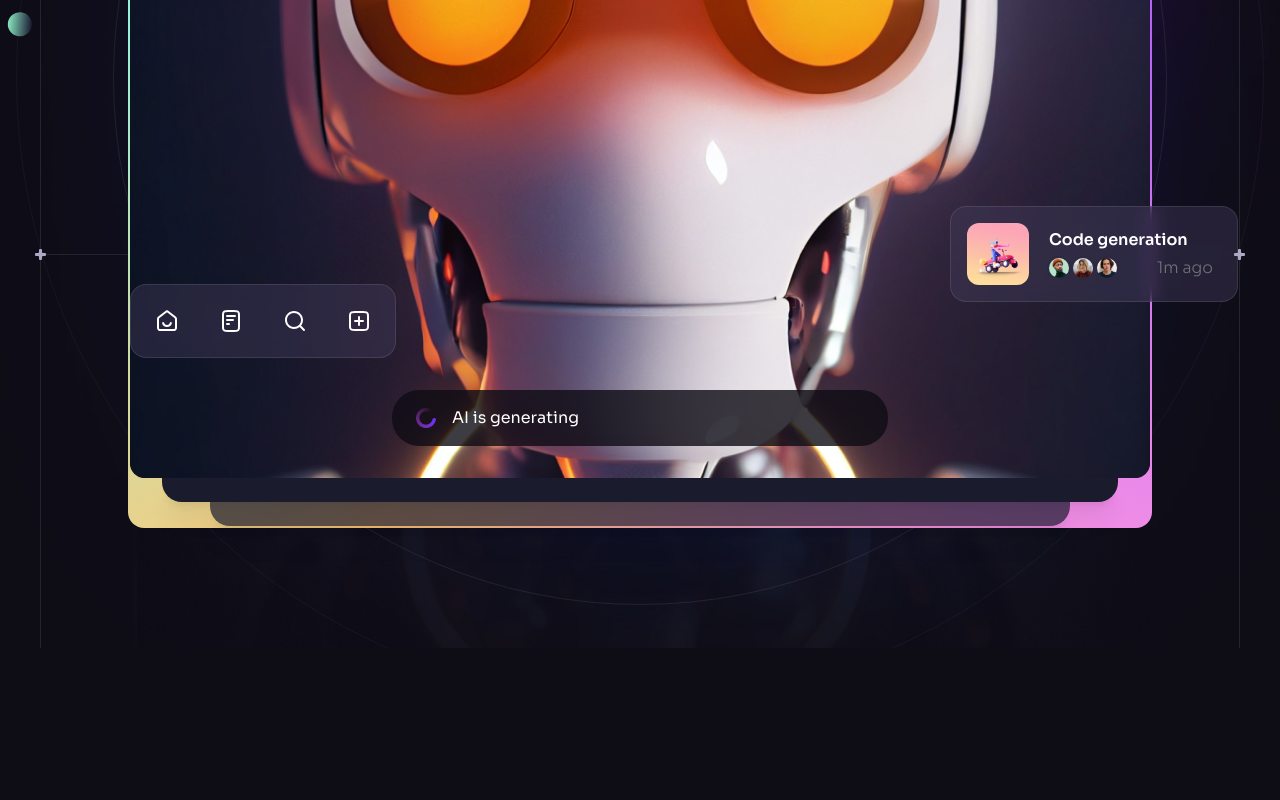
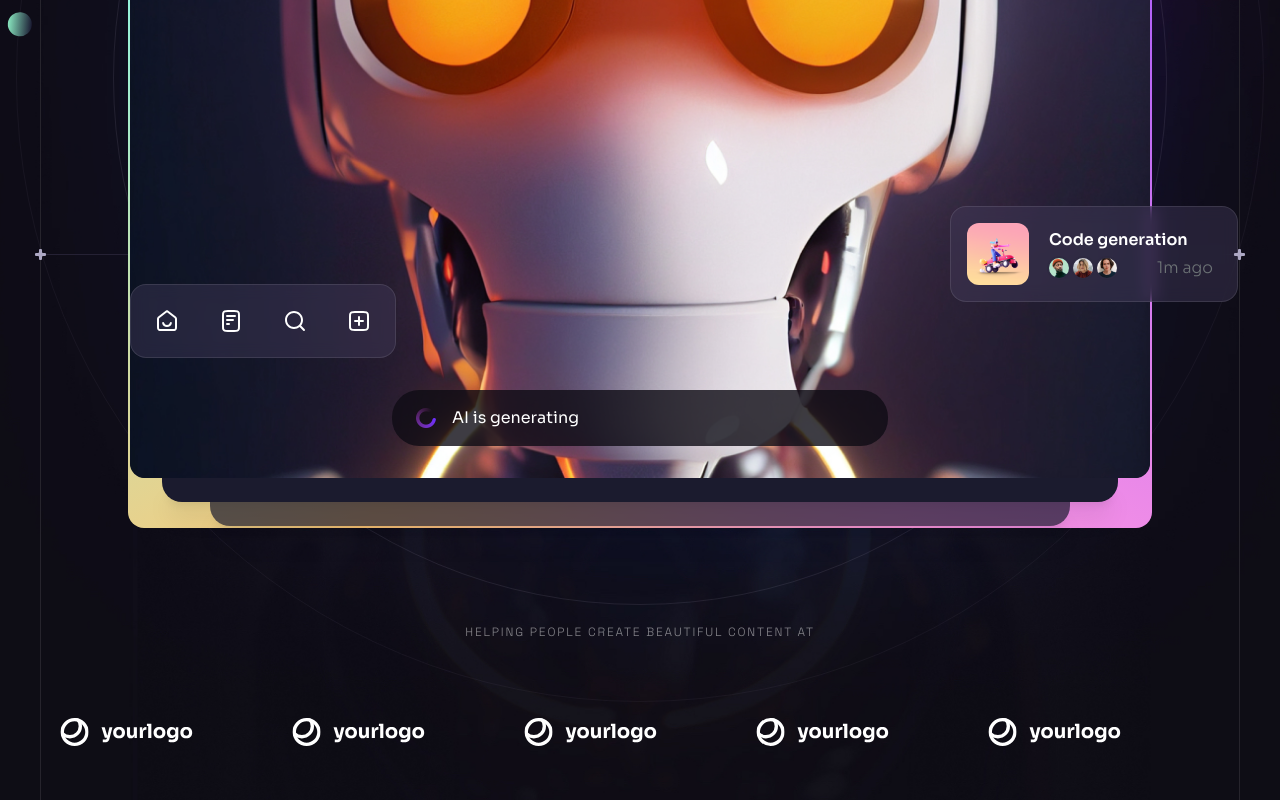
Before and after one commit to MountainEnjoyer/brainwave, a React (Vite) app: page / in a window 1280 px wide. Shown: the part 630-1430 px from the top of the page. Before the commit the page ends 1278 px from the top, so only its background shows below. Built offline with nearby package versions, Linux system fonts and the light colour scheme.

Commit message:
Logo done for desktop environement

```diff
--- a/src/components/CompanyLogo.jsx
+++ b/src/components/CompanyLogo.jsx
@@ -1,7 +1,20 @@
-import React from "react";
+import { companyLogos } from "../constants";
 
-const CompanyLogo = () => {
-  return <div>CompanyLogo</div>;
+const CompanyLogo = ({ className }) => {
+  return (
+    <div className={className}>
+      <h5 className="tagline mb-6 text-center text-n-1/50  ">
+        Helping people create beautiful content at
+      </h5>
+      <ul className="flex">
+        {companyLogos.map((logo, index) => (
+          <li key={index} className="flex items-center flex-1 h-[8.5rem]">
+            <img src={logo} width={134} height={28} alt="{logo]" />
+          </li>
+        ))}
+      </ul>
+    </div>
+  );
 };
 
 export default CompanyLogo;
```
